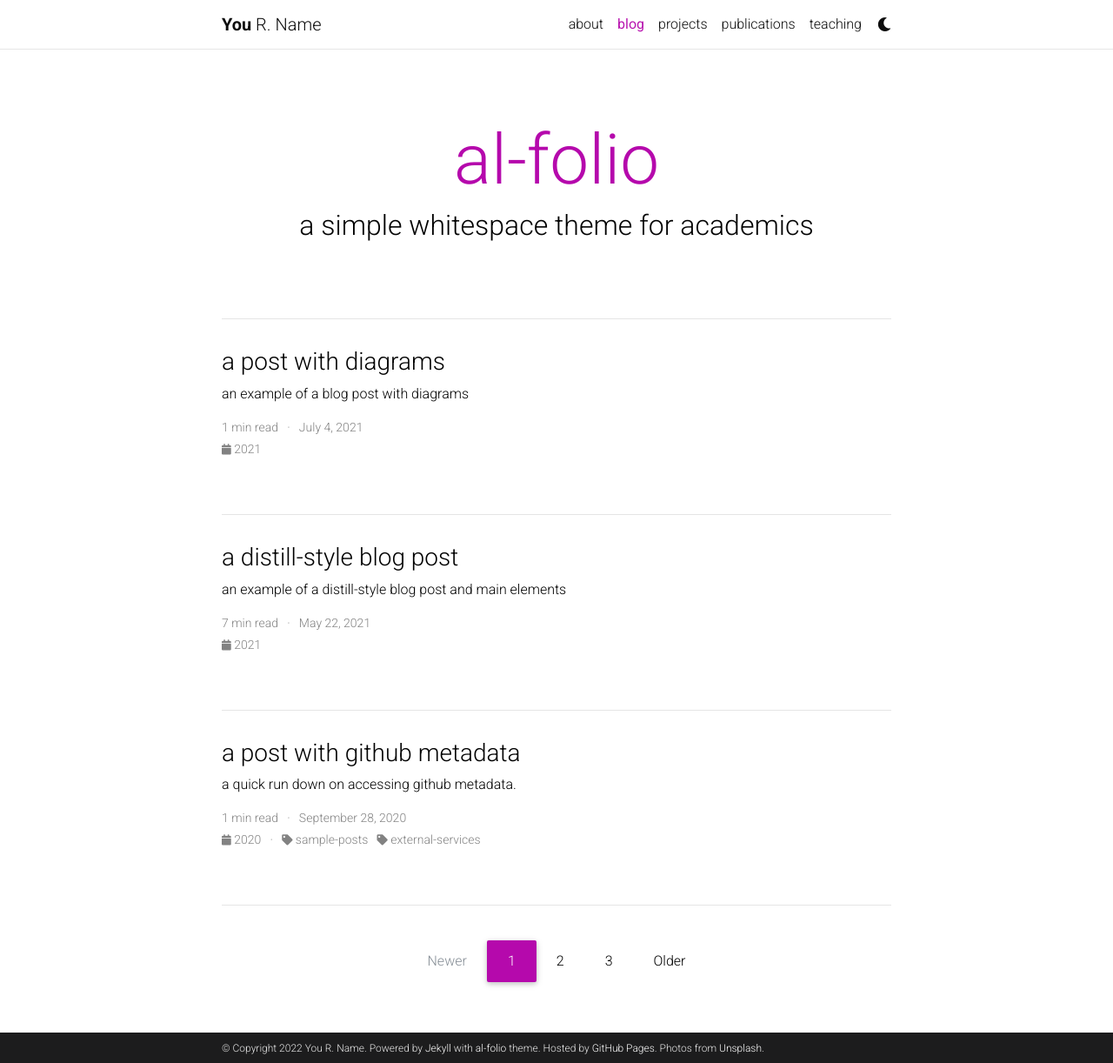
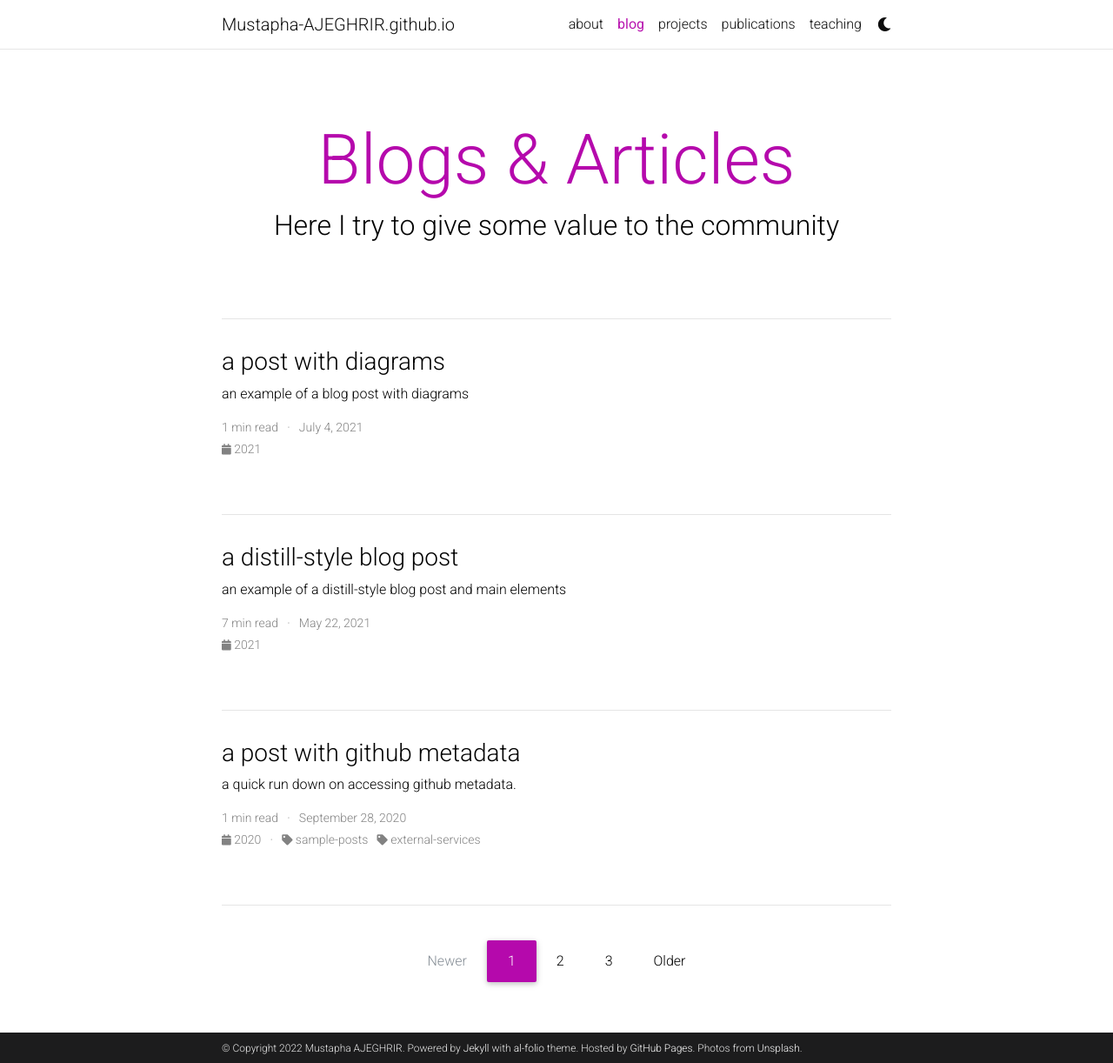
Before and after one commit to Mustapha-AJEGHRIR/Mustapha-AJEGHRIR.github.io, a Jekyll site: the page built from blog/index.html, in a window 1280 px wide and 1222 px high. Shown: the whole window at 87% size. Built offline with Jekyll 4.4.1, drawn with Linux system fonts in a browser that asks for light colours; nearby versions of some CDN libraries; the list of posts is cut into pages by our own code; comment, search, counter and statistics services are not loaded; a style sheet for code colours, icons or effects is not loaded.

Commit message:
some info about me

```diff
--- a/_config.yml
+++ b/_config.yml
@@ -2,10 +2,11 @@
 # Site settings
 # -----------------------------------------------------------------------------
 
-title: blank # the website title (if blank, full name will be used instead)
-first_name: You
-middle_name: R.
-last_name: Name
+title: # the website title (if blank, full name will be used instead)
+first_name: Mustapha
+# middle_name: R. #default
+middle_name:
+last_name: AJEGHRIR
 email: m5u9s00@gmail.com
 description: > # the ">" symbol means to ignore newlines until "footer_text:"
   A simple, whitespace theme for academics. Based on [*folio](https://github.com/bogoli/-folio) design.
@@ -53,13 +54,13 @@
 # Social integration
 # -----------------------------------------------------------------------------
 
-github_username: # your GitHub user name
+github_username: Mustapha-AJEGHRIR # your GitHub user name
 gitlab_username: # your GitLab user name
 twitter_username: # your Twitter handle
-linkedin_username: # your LinkedIn user name
+linkedin_username: ajeghrir-mustapha # your LinkedIn user name
 scholar_userid: # your Google Scholar ID
 orcid_id: # your ORCID ID
-medium_username: # your Medium username
+medium_username: mustapha-ajeghrir # your Medium username
 quora_username: # your Quora username
 publons_id: # your ID on Publons
 research_gate_profile: # your profile on ResearchGate
@@ -73,7 +74,7 @@
 rss_icon: true
 
 contact_note: >
-  You can even add a little note about which of these is the best way to reach you.
+  The best way to contact me is by Linkedin.
 
 google_analytics:  # your google-analytics ID (format: UA-XXXXXXXXX)
 google_site_verification:  # your google-site-verification ID (Google Search Console)
@@ -84,8 +85,8 @@
 # Blog
 # -----------------------------------------------------------------------------
 
-blog_name: al-folio  # your blog must have a name for it to show up in the nav bar
-blog_description: a simple whitespace theme for academics
+blog_name: Blogs & Articles # your blog must have a name for it to show up in the nav bar
+blog_description: Here I try to give some value to the community
 permalink: /blog/:year/:title/
 
 # Pagination
```
